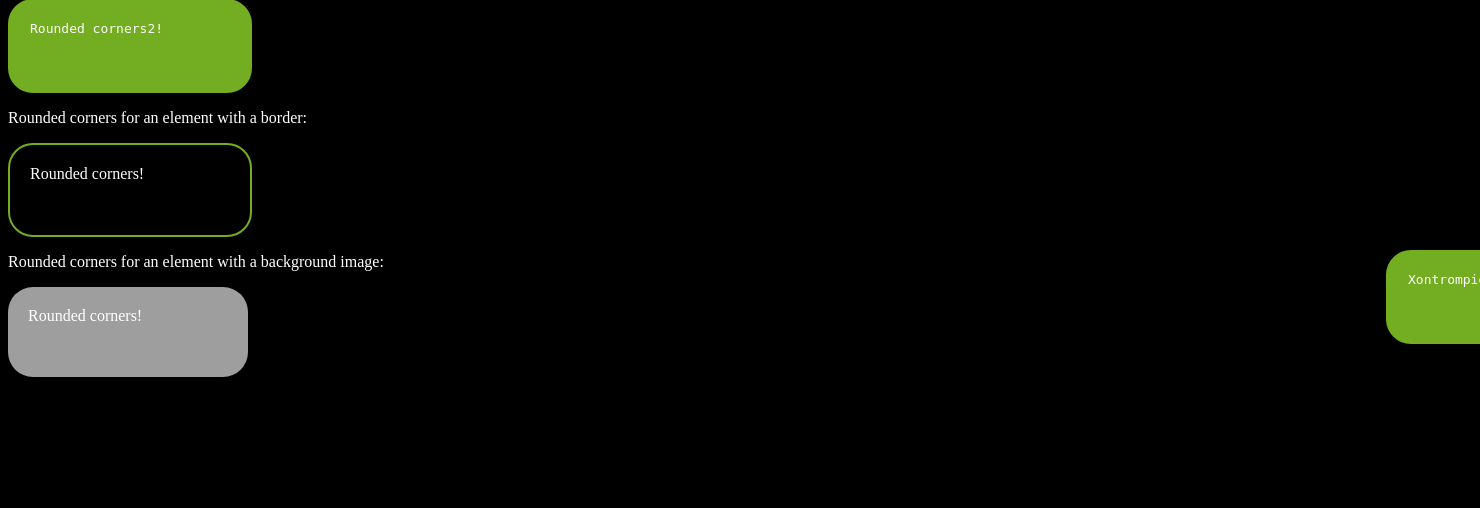
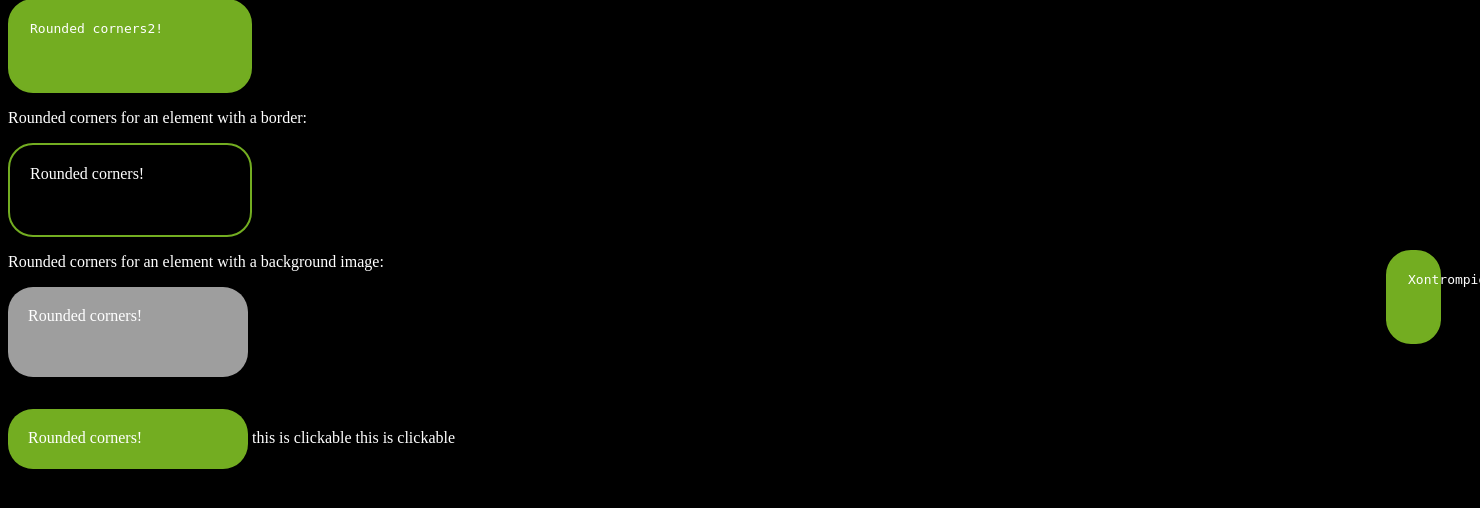
Before and after one commit to gostopa1/Timeline, a PHP site: page / in a window 1480 px wide; the page is wider, and only the part inside the window is pictured. Shown: the part 188-696 px from the top of that part. Run offline with PHP 8.4, Linux system fonts and the light colour scheme; grey boxes are pictures that could not be loaded.

Commit message:
First functional popup

```diff
--- a/index.html
+++ b/index.html
@@ -18,6 +18,26 @@
 <p id="rcorners2">Rounded corners!</p>
 <p>Rounded corners for an element with a background image:</p>
 <p id="rcorners3">Rounded corners!</p>
+
+<span class="popup" >
+    <p id="rcorners1">Rounded corners!</p>
+    <span class="popuptext" id="myPopup">
+        Maratzikos </br> Giannakis dasdsa kai vale
+        <img src="img_girl.jpg" alt="Girl in a jacket" width="50" height="60">
+    </span>
+</span>
+<span class="popup">
+    this is clickable
+        <span class="popuptext" id="myPopup">
+        this is inside my popup
+        </span>
+</span>
+<span class="popup">
+    this is clickable
+        <span class="popuptext" id="myPopup">
+        this is inside my popup
+        </span>
+</span>
 <script src="script.js"></script>
 </body>
 </html>
--- a/script.js
+++ b/script.js
@@ -13,9 +13,19 @@
 elem.style.position = "absolute";
 elem.style.left = Math.round(Math.random() * fullWidth) + "px";
 elem.style.top = Math.round(Math.random() * fullHeight) + "px";
-    //elem.style.width=10;
+elem.style.width = Math.round(Math.random()*100 + 10) + "px";
+
+
 document.body.appendChild(elem);
-    //console.log(document.getElementById('rcorners1').getBoundingClientRect())
 var positionInfo = elem.getBoundingClientRect();
 var height = positionInfo.height;
 height = 2;
+
+const myElements = document.querySelectorAll(".popup")
+myElements.forEach(
+    el => {
+    el.addEventListener("click", () => {
+    el.querySelector("#myPopup").classList.toggle("show");
+    }
+    )
+})
--- a/style.css
+++ b/style.css
@@ -40,3 +40,56 @@
   }
 
   body {background-color: rgb(0, 0, 0);color: white;}
+
+/* Popup container */
+.popup {
+  position: relative;
+  display: inline-block;
+  cursor: pointer;
+}
+
+/* The actual popup (appears on top) */
+.popup .popuptext {
+  visibility: hidden;
+  width: 160px;
+  background-color: #555;
+  color: #fff;
+  text-align: center;
+  border-radius: 6px;
+  padding: 8px 0;
+  position: absolute;
+  z-index: 1;
+  bottom: 125%;
+  left: 50%;
+  margin-left: -80px;
+}
+
+/* Popup arrow */
+.popup .popuptext::after {
+  content: "";
+  position: absolute;
+  top: 100%;
+  left: 50%;
+  margin-left: -5px;
+  border-width: 5px;
+  border-style: solid;
+  border-color: #555 transparent transparent transparent;
+}
+
+/* Toggle this class when clicking on the popup container (hide and show the popup) */
+.popup .show {
+  visibility: visible;
+  -webkit-animation: fadeIn 1s;
+  animation: fadeIn 1s
+}
+
+/* Add animation (fade in the popup) */
+@-webkit-keyframes fadeIn {
+  from {opacity: 0;}
+  to {opacity: 1;}
+}
+
+@keyframes fadeIn {
+  from {opacity: 0;}
+  to {opacity:1 ;}
+}
```
Lines whose indentation alone changed are shown as unchanged.
